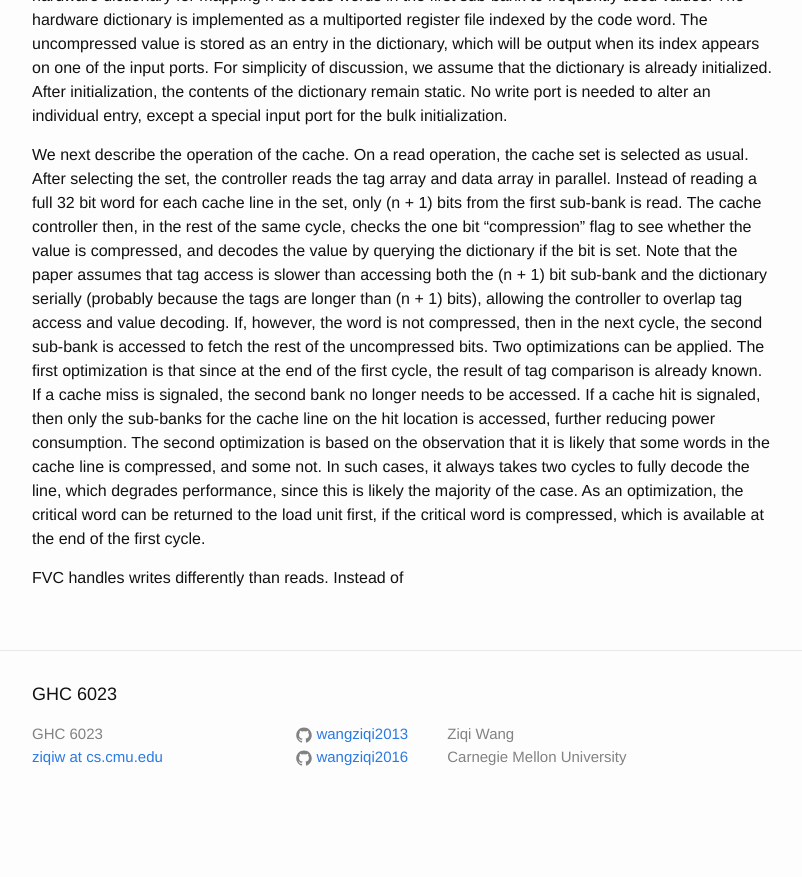
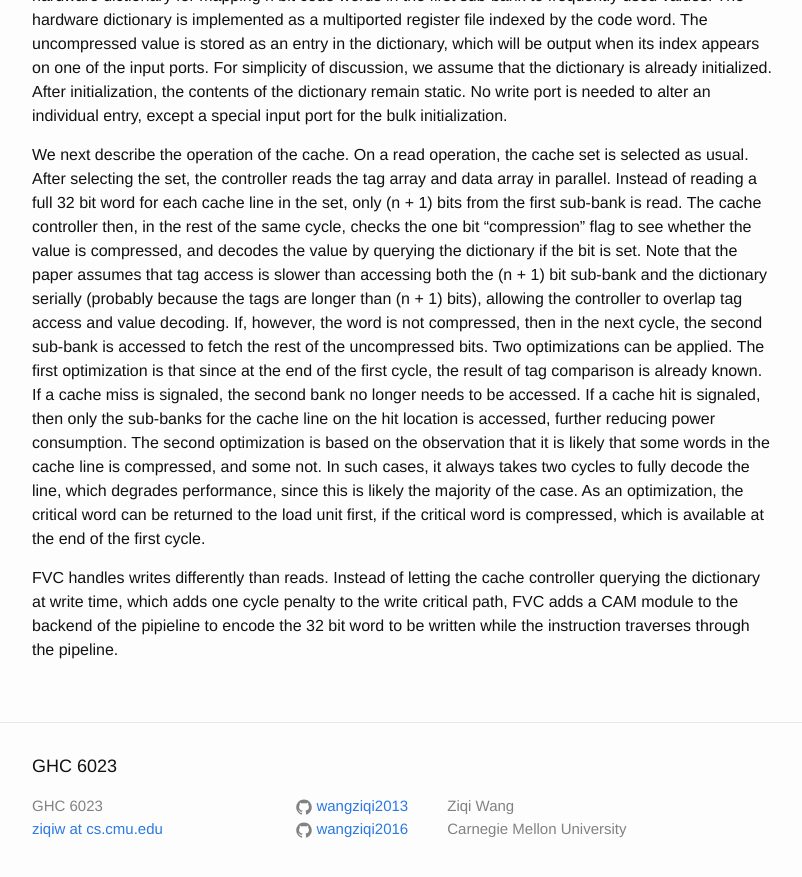
Before and after one commit to wangziqi2013/wangziqi2013.github.io, a Jekyll site: the page built from _posts/2020-06-25-fvc.markdown, in a window 1280 px wide and 900 px high, scrolled down 1255 px. Shown: the top 877 px of the window, without its empty margins (238-1040 px from the left). Built offline with Jekyll 4.4.1, drawn with Linux system fonts in a browser that asks for light colours; before the commit the page ends 2083 px from its top, so only the background shows below that.

Commit message:
Adding CAM

```diff
--- a/_posts/2020-06-25-fvc.markdown
+++ b/_posts/2020-06-25-fvc.markdown
@@ -65,4 +65,6 @@ and some not. In such cases, it always takes two cycles to fully decode the line
 is likely the majority of the case. As an optimization, the critical word can be returned to the load unit first, if the
 critical word is compressed, which is available at the end of the first cycle.
 
-FVC handles writes differently than reads. Instead of
+FVC handles writes differently than reads. Instead of letting the cache controller querying the dictionary at write time,
+which adds one cycle penalty to the write critical path, FVC adds a CAM module to the backend of the pipieline to encode
+the 32 bit word to be written while the instruction traverses through the pipeline.
```
